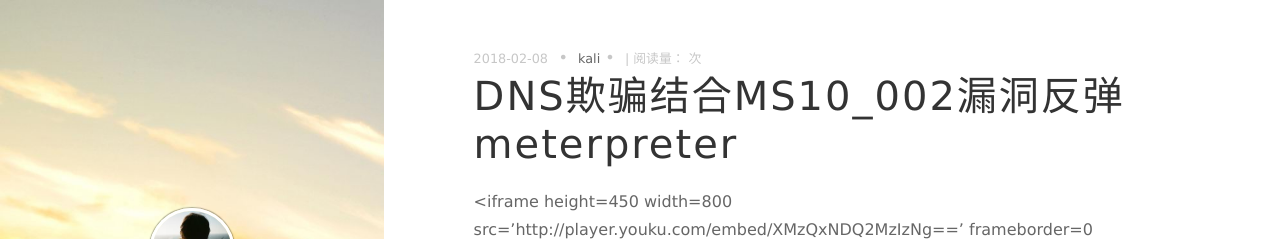
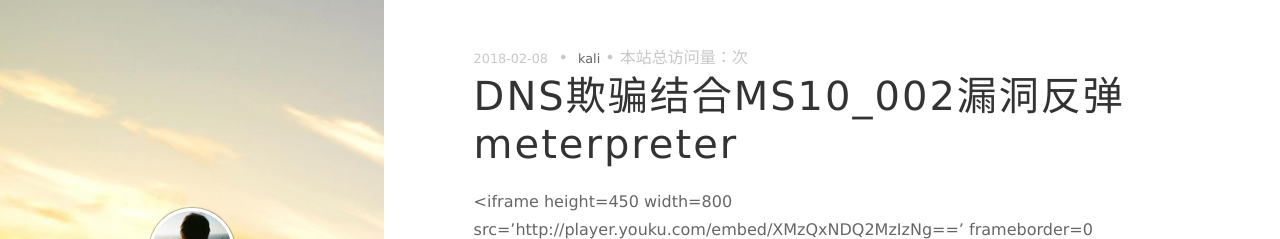
Before and after one commit to linusboyle/linusboyle.cn, a Jekyll site: the page built from _posts/2018-02-08-Kali-DNS+MS10-002.md, in a window 1280 px wide and 926 px high. Shown: the top 239 px of the window. Built offline with Jekyll 4.4.1, drawn with Linux system fonts in a browser that asks for light colours; nearby versions of some CDN libraries; our own code applies the rules of GitHub Pages for plain Markdown files; comment, search, counter and statistics services are not loaded.

Commit message:
Update post.html

```diff
--- a/_layouts/post.html
+++ b/_layouts/post.html
@@ -13,10 +13,10 @@ layout: default
       &#8226;
       {% for tag in page.tags %}
       <span class="post-meta__tags tags"><a href="/tags/#{{tag}}">{{tag }}</a></span>
+
+      {% endfor %}
       &#8226;
-      <span class="post-meta__tags tags" id="busuanzi_container_page_pv"> | 阅读量：<span id="busuanzi_value_page_pv"></span> 次</span>
-      {% endfor %}
-
+      <span id="busuanzi_container_site_pv">本站总访问量：<span id="busuanzi_value_site_pv"></span>次</span>
     </div>
     <h1 class="post-title">{{ page.title }}</h1>
   </header>
```
